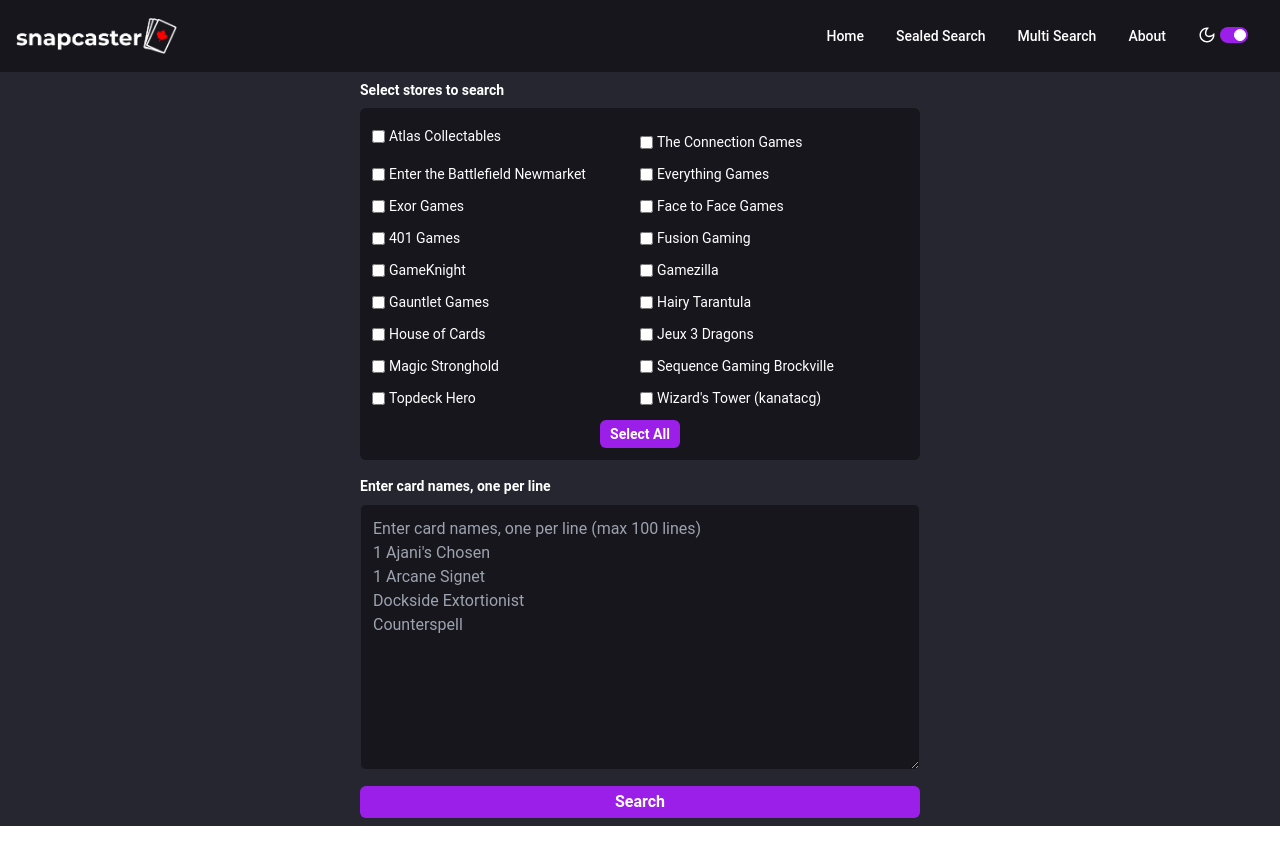
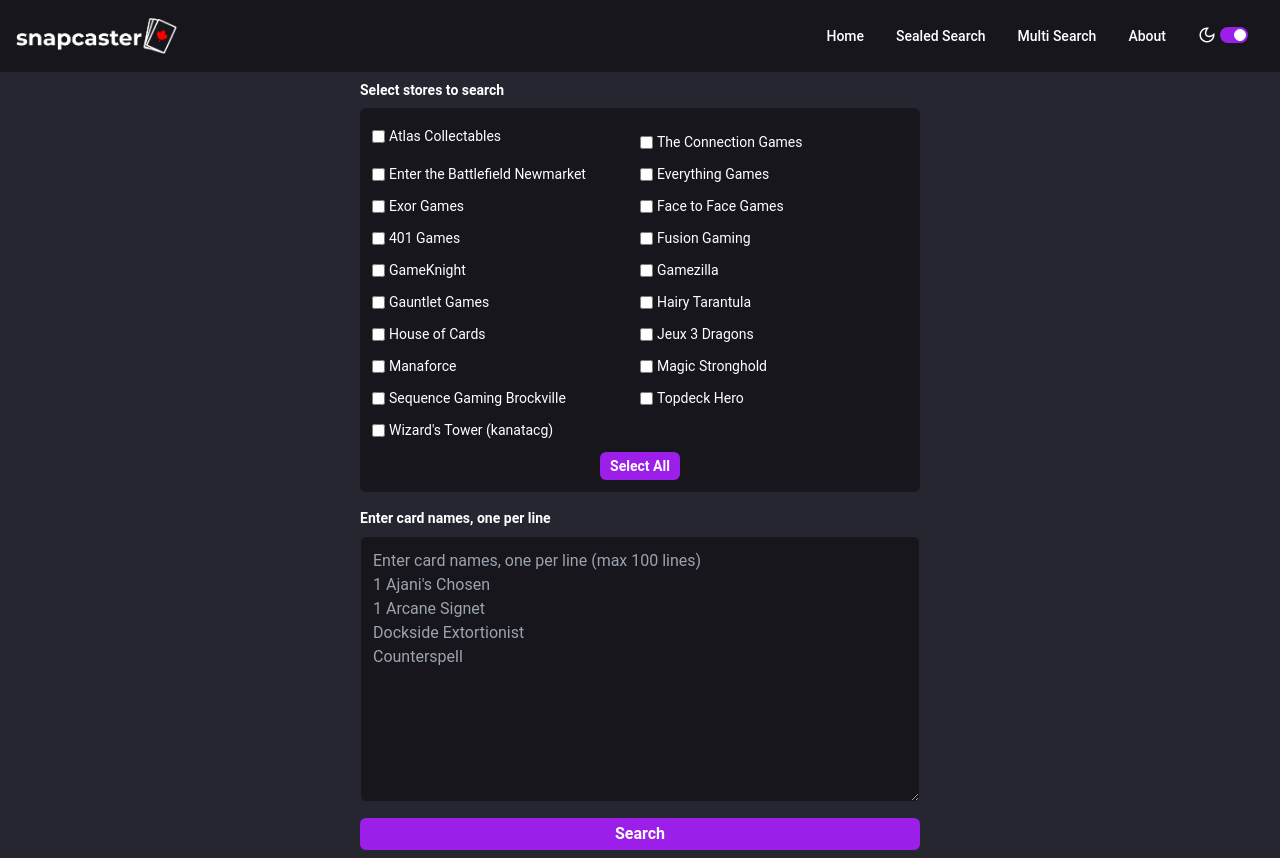
Before and after one commit to chrislegault/snapcasterv2-client, a React (Vite) app: page /multi-search in a window 1280 px wide. Before the commit the page ends 826 px from the top, so only its background shows below. Built offline with nearby package versions, Linux system fonts and the light colour scheme.

Commit message:
adding manaforce

```diff
--- a/src/components/SearchRow.jsx
+++ b/src/components/SearchRow.jsx
@@ -23,7 +23,8 @@ const websiteLogos = {
   gamezilla: 'https://cdn.shopify.com/s/files/1/0570/6308/0145/files/Screen_Shot_2018-09-07_at_1.02.57_PM_copy_141x.png?v=1626814255',
   exorgames: 'https://cdn.shopify.com/s/files/1/0467/3083/8169/files/Untitled-2-01.png?v=1613706669',
   gameknight: 'https://cdn.shopify.com/s/files/1/0367/8204/7276/files/GK-Logo-Full-Text-Below-1-768x603.png?v=1618430878',
-  enterthebattlefield: 'https://i.ibb.co/hdnH9fY/enterthebattlefield.png'
+  enterthebattlefield: 'https://i.ibb.co/hdnH9fY/enterthebattlefield.png',
+  manaforce: 'https://d1rw89lz12ur5s.cloudfront.net/store/manaforce/e58b802e2e334d17aacfbf9954a5400e/large/manaforce%20logo%20attempt%204.png'
 };
 
 export default function SearchRow({ cardData }) {
--- a/src/components/StoreRadioButtons.jsx
+++ b/src/components/StoreRadioButtons.jsx
@@ -308,6 +308,26 @@ export default function StoreRadioButtons() {
           <label htmlFor="jeux3dragons">Jeux 3 Dragons</label>
         </div>
 
+        {/* MANAFORCE */}
+        <div className="flex flex-row col-span-1 space-x-1 items-center accent-primary">
+          <input
+            type="checkbox"
+            id="manaforce"
+            value="manaforce"
+            checked={selectedStores.includes('manaforce')}
+            onChange={e => {
+              if (e.target.checked) {
+                setSelectedStores([...selectedStores, e.target.value]);
+              } else {
+                setSelectedStores(
+                  selectedStores.filter(store => store !== e.target.value),
+                );
+              }
+            }}
+          />
+          <label htmlFor="manaforce">Manaforce</label>
+        </div>
+
         {/* MTG STRONGHOLD */}
         <div className="flex flex-row col-span-1 space-x-1 items-center accent-primary">
           <input
```
